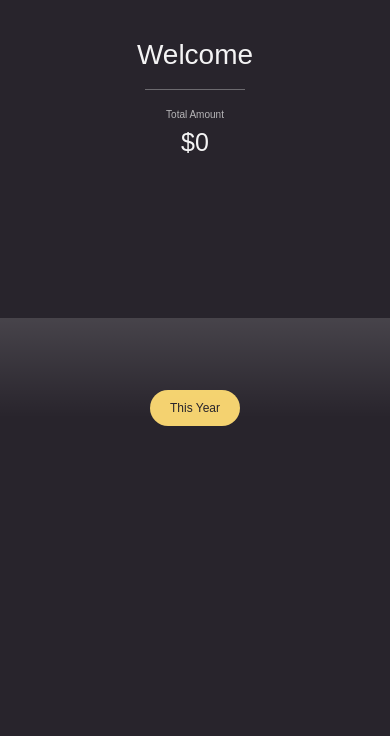
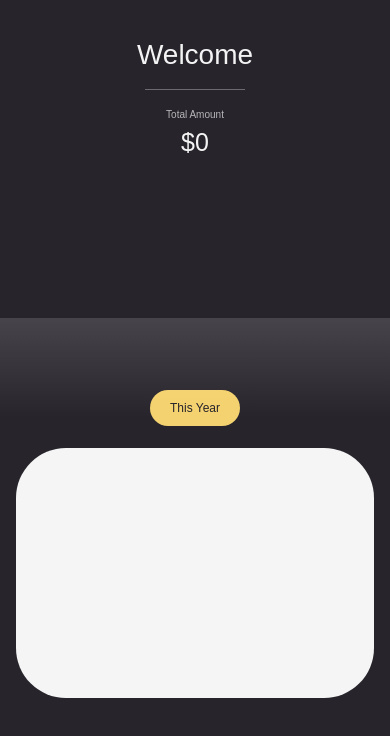
Before and after one commit to Punkinut/Budget-Tracker, a website built with webpack: page public/index.html in a window 390 px wide. Built offline with nearby package versions, Linux system fonts and the light colour scheme; files whose address does not match are found by name; a web font is replaced by a local one.

Commit message:
Added table container

```diff
--- a/public/css/style.css
+++ b/public/css/style.css
@@ -27,6 +27,7 @@ body {
   font-size: 120%;
   background-color: var(--dark-blue);
   color: white;
+  padding-bottom: 25px;
 }
 
 .myChart {
@@ -54,6 +55,17 @@ body {
   border-radius: 50px;
   position: relative;
   top: 40px;
+}
+
+.tableme {
+  height: 250px;
+  background-color: rgb(245, 245, 245);
+  margin-top: 30px;
+  border-radius: 50px;
+  display: none;
+  width: 92%;
+  margin-left: auto;
+  margin-right: auto;
 }
 
 .welcome {
@@ -148,4 +160,8 @@ th {
     align-items: center;
     justify-content: center;
   }
+
+  .tableme {
+    display: block;
+  }
 }
--- a/public/index.html
+++ b/public/index.html
@@ -37,6 +37,9 @@
     <section class="new-trans">
       <p class="time-year font">This Year</p>
     </section>
+    <section class="tableme">
+
+    </section>
     <div class="transactions">
       <table>
         <thead>
```
